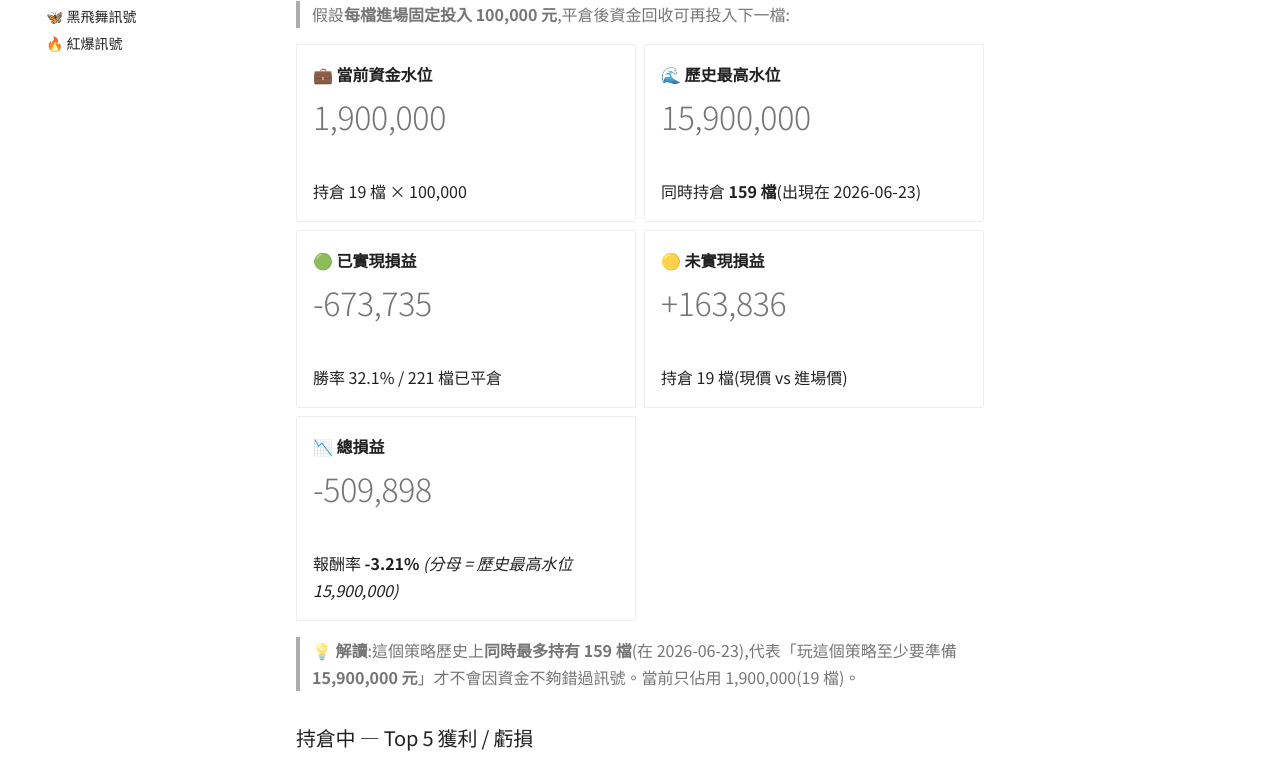
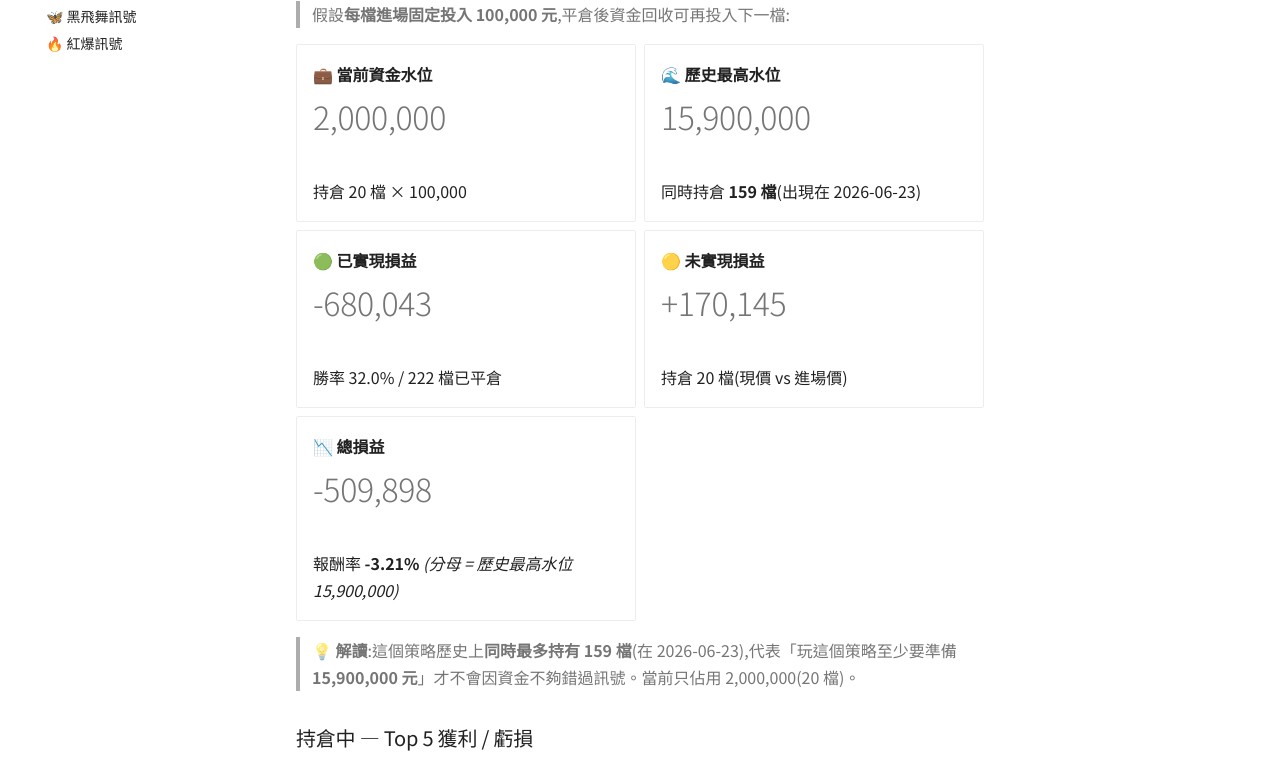
Before and after one commit to ShoppingLiao/stock-analysis-public, an MkDocs documentation site: the page built from docs/signals_capital.md, in a window 1280 px wide and 1400 px high, scrolled down 1875 px. Shown: the part 167-934 px from the top of the window. Built offline with MkDocs 1.6.1 and Material for MkDocs 9.7.7, drawn with Linux system fonts in a browser that asks for light colours; comment, search, counter and statistics services are not loaded; some of the changed text lies outside the part shown.

Commit message:
docs(signals): update BB + RB + capital (2026-08-13)

```diff
--- a/docs/signals_capital.md
+++ b/docs/signals_capital.md
@@ -75,9 +75,9 @@
 
 -   **💼 當前資金水位**
 
-    # 1,900,000
+    # 2,000,000
 
-    持倉 19 檔 × 100,000
+    持倉 20 檔 × 100,000
 
 -   **🌊 歷史最高水位**
 
@@ -87,15 +87,15 @@
 
 -   **🟢 已實現損益**
 
-    # -673,735
+    # -680,043
 
-    勝率 32.1% / 221 檔已平倉
+    勝率 32.0% / 222 檔已平倉
 
 -   **🟡 未實現損益**
 
-    # +163,836
+    # +170,145
 
-    持倉 19 檔(現價 vs 進場價)
+    持倉 20 檔(現價 vs 進場價)
 
 -   **📉 總損益**
 
@@ -105,7 +105,7 @@
 
 </div>
 
-> **💡 解讀**:這個策略歷史上**同時最多持有 159 檔**(在 2026-06-23),代表「玩這個策略至少要準備 **15,900,000 元**」才不會因資金不夠錯過訊號。當前只佔用 1,900,000(19 檔)。
+> **💡 解讀**:這個策略歷史上**同時最多持有 159 檔**(在 2026-06-23),代表「玩這個策略至少要準備 **15,900,000 元**」才不會因資金不夠錯過訊號。當前只佔用 2,000,000(20 檔)。
 
 ### 持倉中 — Top 5 獲利 / 虧損
 
@@ -135,9 +135,9 @@
 
 -   **💼 當前資金水位**
 
-    # 2,600,000
+    # 2,700,000
 
-    BB 700,000 + RB 1,900,000
+    BB 700,000 + RB 2,000,000
 
 -   **🌊 兩策略歷史最高水位**
 
@@ -147,15 +147,15 @@
 
 -   **🟢 已實現損益**
 
-    # -157,761
+    # -164,069
 
-    BB +515,974 + RB -673,735
+    BB +515,974 + RB -680,043
 
 -   **🟡 未實現損益**
 
-    # +210,573
+    # +216,882
 
-    BB +46,736 + RB +163,836
+    BB +46,736 + RB +170,145
 
 -   **📈 總損益**
 
```
Also changed, not shown: docs/signals_red_burst.md (+34 -38 lines).
